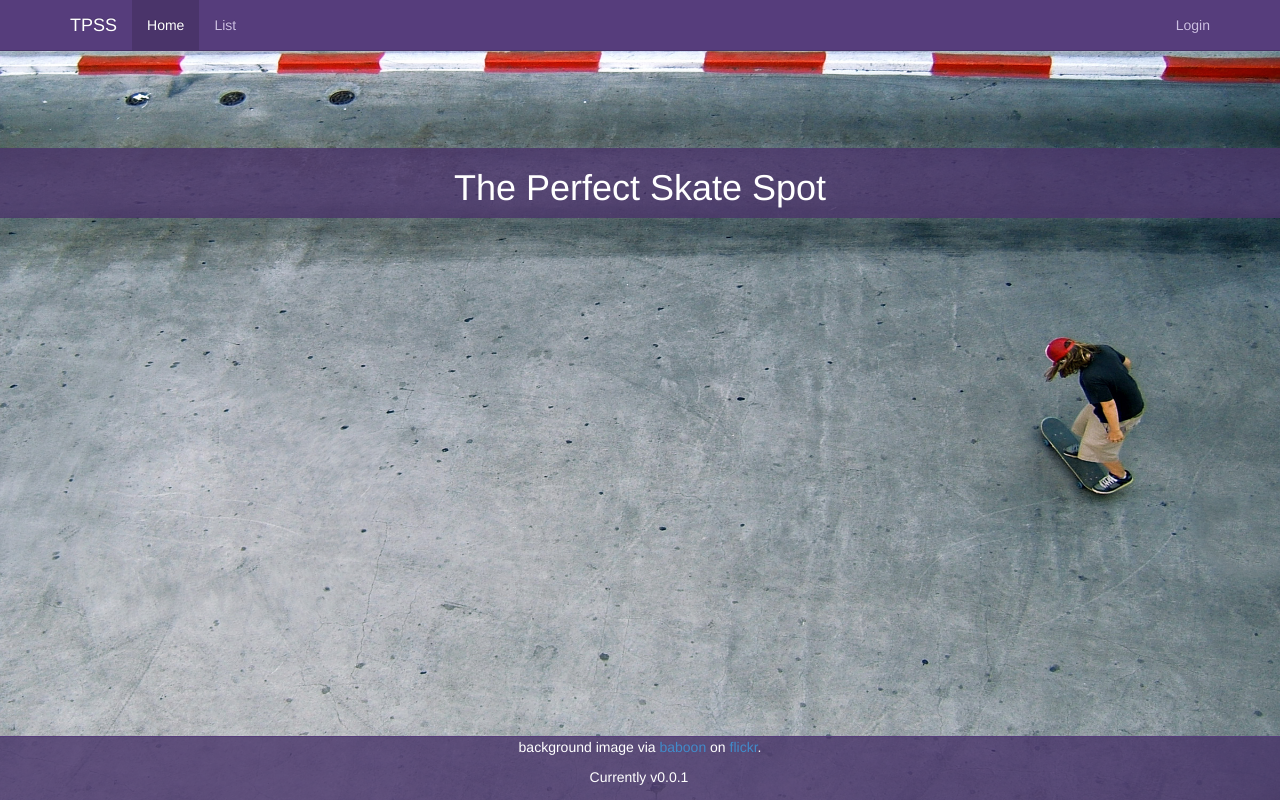
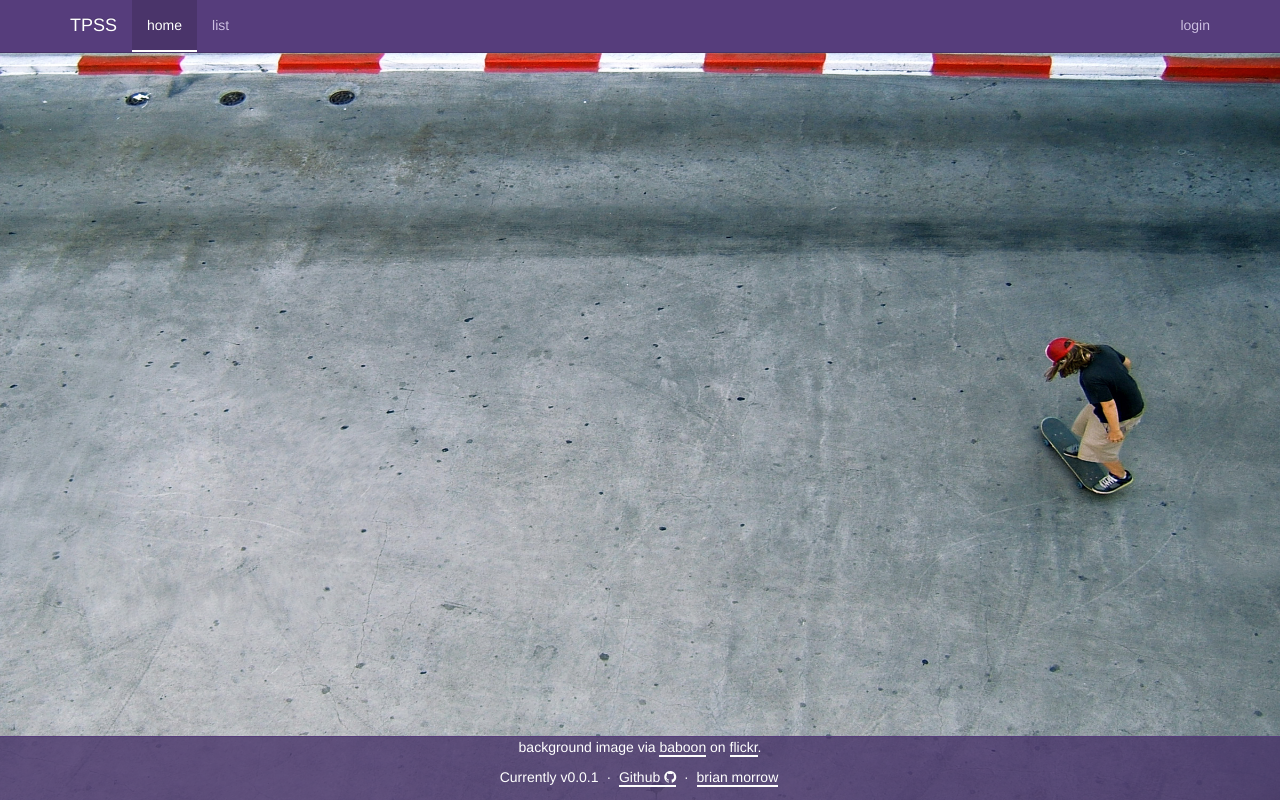
Before and after one commit to killerbat00/tpss, a Flask app: page / in a window 1280 px wide. Run offline with Flask 2, Linux system fonts and the light colour scheme; some libraries are stand-ins or nearby versions.

Commit message:
a few more styling updates. cuter footer and some kewl underlines.

```diff
--- a/skateapp/static/skateapp-style.css
+++ b/skateapp/static/skateapp-style.css
@@ -63,11 +63,13 @@ body {
 .tpss-nav .navbar-nav > li.active > a {
     color: #fff;
     background-color: #4A346A;
+    border-bottom: 2px solid #fff;
 }
 
 .tpss-nav .navbar-nav > li.active > a:hover {
     color: #fff;
     background-color: #4A346A;
+    border-bottom: 2px solid #000;
 }
 
 .tpss-nav .navbar-nav > li > a {
@@ -142,6 +144,26 @@ body {
     border-top: 1px solid #563d7c;
 }
 
+#bg-credit > a {
+    border-bottom: 2px solid #fff;
+    text-decoration: none;
+    color: #fff;
+}
+
+#bg-credit > a:hover {
+    border-bottom-color: #000;
+}
+
+#github {
+    color: #fff;
+    text-decoration: none;
+    border-bottom: 2px solid #fff;
+}
+
+#github:hover {
+    border-bottom-color: #000;
+}
+
 .footer-links {
     padding-left: 0;
 }
--- a/skateapp/templates/home.html
+++ b/skateapp/templates/home.html
@@ -2,22 +2,22 @@
 {% block nav %}
 <ul class="nav navbar-nav">
     <li id="home" class="active">
-    <a href="/">Home</a>
+    <a href="/">home</a>
     <li id="list">
-    <a href="/list">List</a>
+    <a href="/list">list</a>
     </li>
 </ul>
 <ul class="nav navbar-nav navbar-right">
     <li id="login">
-    <a href="/login">Login</a>
+    <a href="/login">login</a>
     </li>
 </ul>
 {% endblock %}
 
 {% block page %}
-<div class="tpss-outer-container">
+<!--<div class="tpss-outer-container">
     <div class="tpss-center-header">
         <h1>The Perfect Skate Spot</h1>
     </div>
-</div>
+</div> -->
 {% endblock %}
--- a/skateapp/templates/layout.html
+++ b/skateapp/templates/layout.html
@@ -9,6 +9,7 @@
         <title>The Perfect Skate Spot</title>
         <link href='{{ url_for('static', filename='dist/css/bootstrap.css') }}' rel='stylesheet'>
         <link href='{{ url_for('static', filename='skateapp-style.css') }}' rel='stylesheet'>
+        <link href="//netdna.bootstrapcdn.com/font-awesome/4.0.3/css/font-awesome.css" rel="stylesheet">
     </head>
 
     <body class="tpss-home">
@@ -32,12 +33,15 @@
         {% block page %}{% endblock %}
     </div>
         <footer class="tpss-footer" role="contentinfo">
-        <p>background image via <a href="http://www.flickr.com/photos/baboon/12648121">baboon</a> on <a href="http://www.flickr.com/">flickr</a>.</p>
+        <p id="bg-credit">background image via <a href="http://www.flickr.com/photos/baboon/12648121">baboon</a> on <a href="http://www.flickr.com/">flickr</a>.</p>
         <ul class="footer-links">
             <li>
             Currently v0.0.1
             </li>
-            <!--<li class="muted">&middot;</li>-->
+            <li class="muted">&middot;</li>
+            <li><a id="github" href="https://github.com/killerbat00/" target="_blank">Github <i class="fa fa-github"></i></a></li>
+            <li class="muted">&middot;</li>
+            <li><a id="github" href="http://brianmorrow.net" target="_blank">brian morrow</a></li>
         </ul>
         </footer>
 
--- a/skateapp/templates/list.html
+++ b/skateapp/templates/list.html
@@ -2,14 +2,14 @@
 {% block nav %}
 <ul class="nav navbar-nav">
     <li id="home">
-    <a href="/">Home</a>
+    <a href="/">home</a>
     <li id="list" class="active">
-    <a href="/list">List</a>
+    <a href="/list">list</a>
     </li>
 </ul>
 <ul class="nav navbar-nav navbar-right">
     <li id="login">
-    <a href="/login">Login</a>
+    <a href="/login">login</a>
     </li>
 </ul>
 {% endblock %}
--- a/skateapp/templates/login.html
+++ b/skateapp/templates/login.html
@@ -2,14 +2,14 @@
 {% block nav %}
 <ul class="nav navbar-nav">
     <li id="home">
-    <a href="/">Home</a>
+    <a href="/">home</a>
     <li id="list">
-    <a href="/list">List</a>
+    <a href="/list">list</a>
     </li>
 </ul>
 <ul class="nav navbar-nav navbar-right">
     <li id="login" class="active">
-    <a href="/login">Login</a>
+    <a href="/login">login</a>
     </li>
 </ul>
 {% endblock %}
```
Also changed, not shown: skateapp/static/img/github.png (added).
